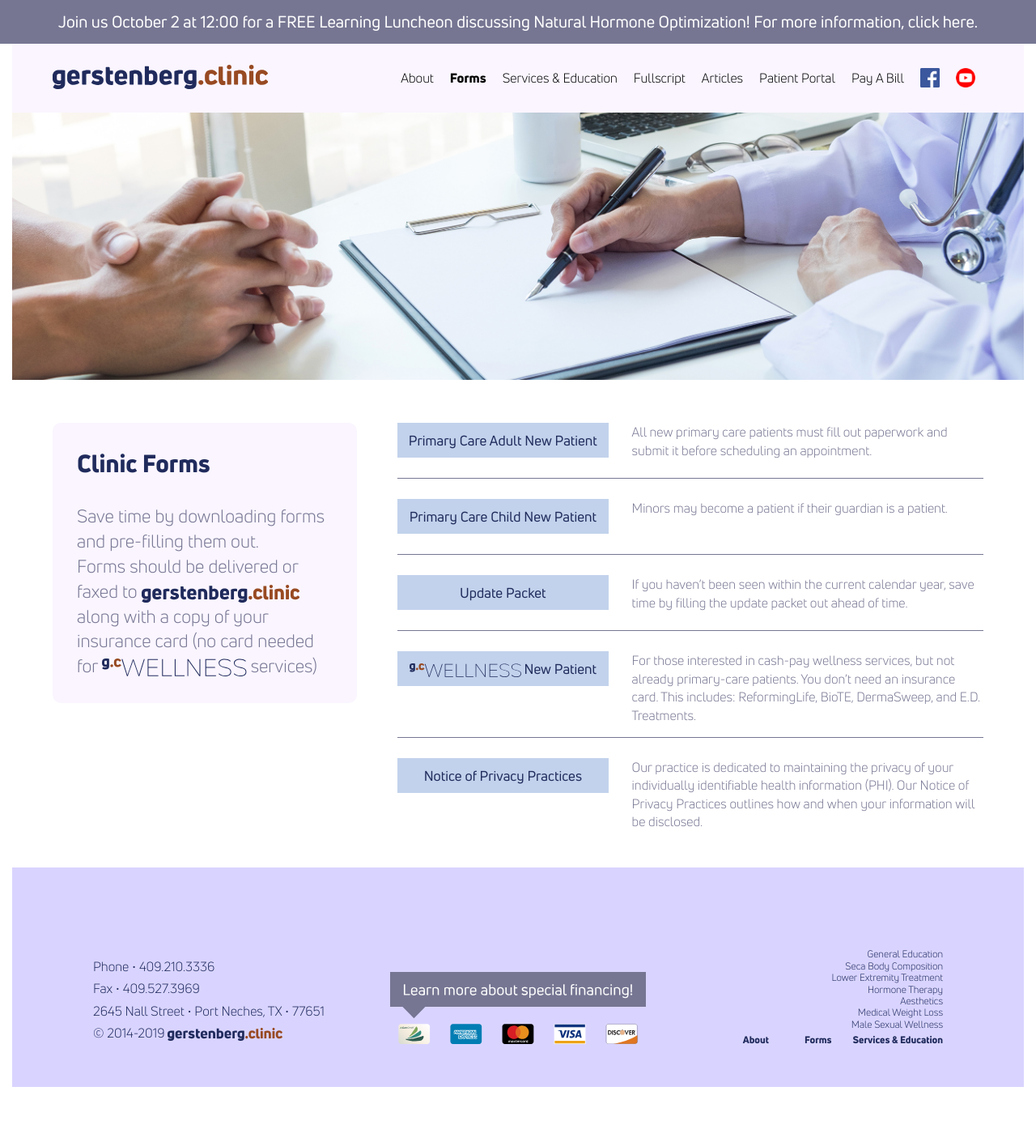
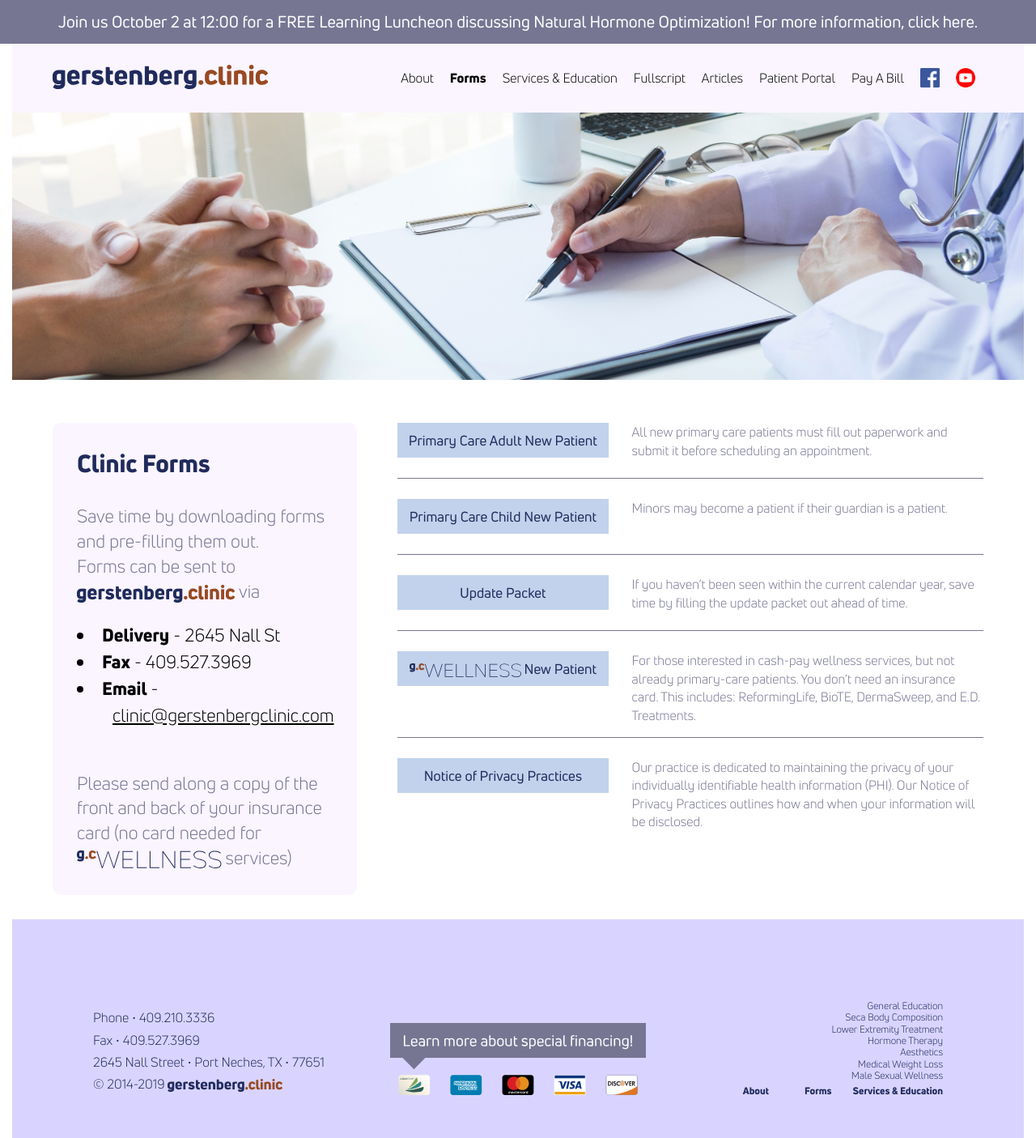
Before and after one commit to theneverwoods/gerstenberg.clinic, a Jekyll site: the page built from forms.html, in a window 1280 px wide. Shown: the whole page at 81% size. Built offline with Jekyll 4.4.1, drawn with Linux system fonts in a browser that asks for light colours; before the commit the page ends 1342 px from its top, so only the background shows below that.

Commit message:
Update forms.html

```diff
--- a/forms.html
+++ b/forms.html
@@ -10,7 +10,13 @@ stylesheet: forms
   <div class="third card light">
     <h2>Clinic Forms</h2>
     <p>Save time by downloading forms and pre-filling them out.</p>
-    <p>Forms should be delivered or faxed to {% include svgs/logo.html %} along with a copy of your insurance card (no card needed for {% include svgs/gc-wellness-abbreviated.html %} services)</p>
+    <p>Forms can be sent to {% include svgs/logo.html %} via </p>
+    <ul>
+      <li> <b>Delivery</b> - 2645 Nall St
+      <li> <b>Fax</b> - 409.527.3969
+      <li> <b>Email</b> - <a href="mailto:clinic@gerstenbergclinic.com?Subject=Patient%20Forms" target="_top">clinic@gerstenbergclinic.com</a>
+    </ul>
+    <p>Please send along a copy of the front and back of your insurance card (no card needed for {% include svgs/gc-wellness-abbreviated.html %} services)</p>
   </div>
   <div class="two-thirds">
     <div class="links-row">
```
